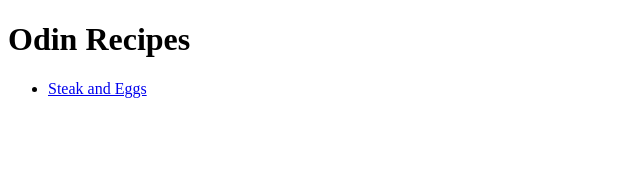
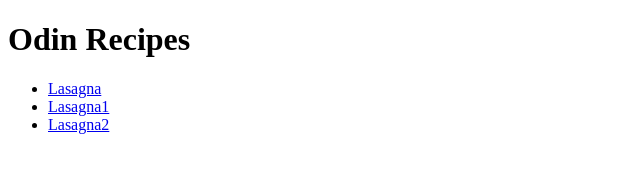
Before and after one commit to GreyGoldFish/recipes, a plain HTML site: page index.html in a window 1280 px wide. Shown: the whole page, without its empty margins (0-640 px from the left). Drawn offline with Linux system fonts and the light colour scheme.

Commit message:
Revert "Fixed link to lasagna instead of steak-eggs"
This reverts commit 6e695445b4aca0cb5960d753229145d28803167b.

```diff
--- a/index.html
+++ b/index.html
@@ -5,12 +5,13 @@
     <meta http-equiv="X-UA-Compatible" content="IE=edge">
     <meta name="viewport" content="width=device-width, initial-scale=1.0">
     <title>Odin Recipes</title>
-    <link rel="stylesheet" href="/styles.css">
 </head>
 <body>
     <h1>Odin Recipes</h1>
     <ul>
-        <li><a href="./recipes/steak-eggs.html">Steak and Eggs</a></li>
+        <li><a href="./recipes/lasagna.html">Lasagna</a></li>
+        <li><a href="./recipes/lasagna1.html">Lasagna1</a></li>
+        <li><a href="./recipes/lasagna2.html">Lasagna2</a></li>
     </ul>
 </body>
 </html>
```
